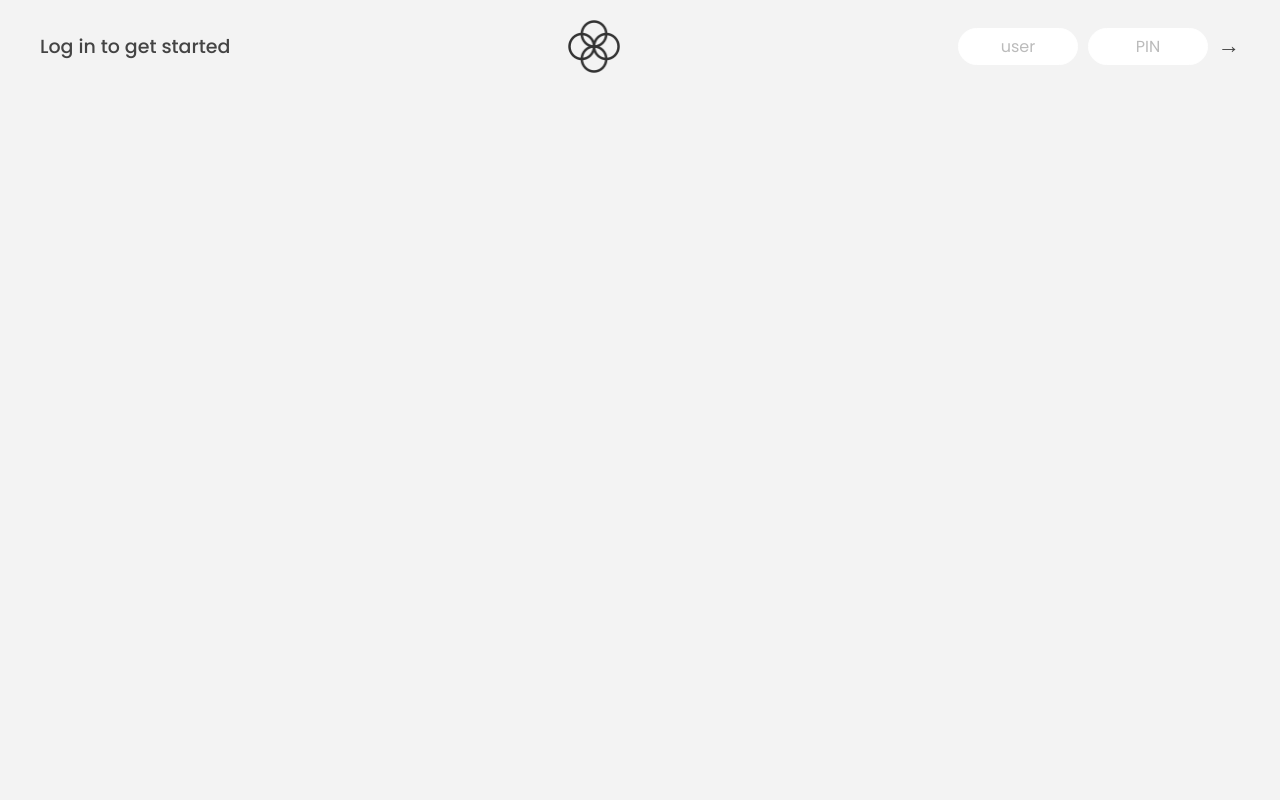
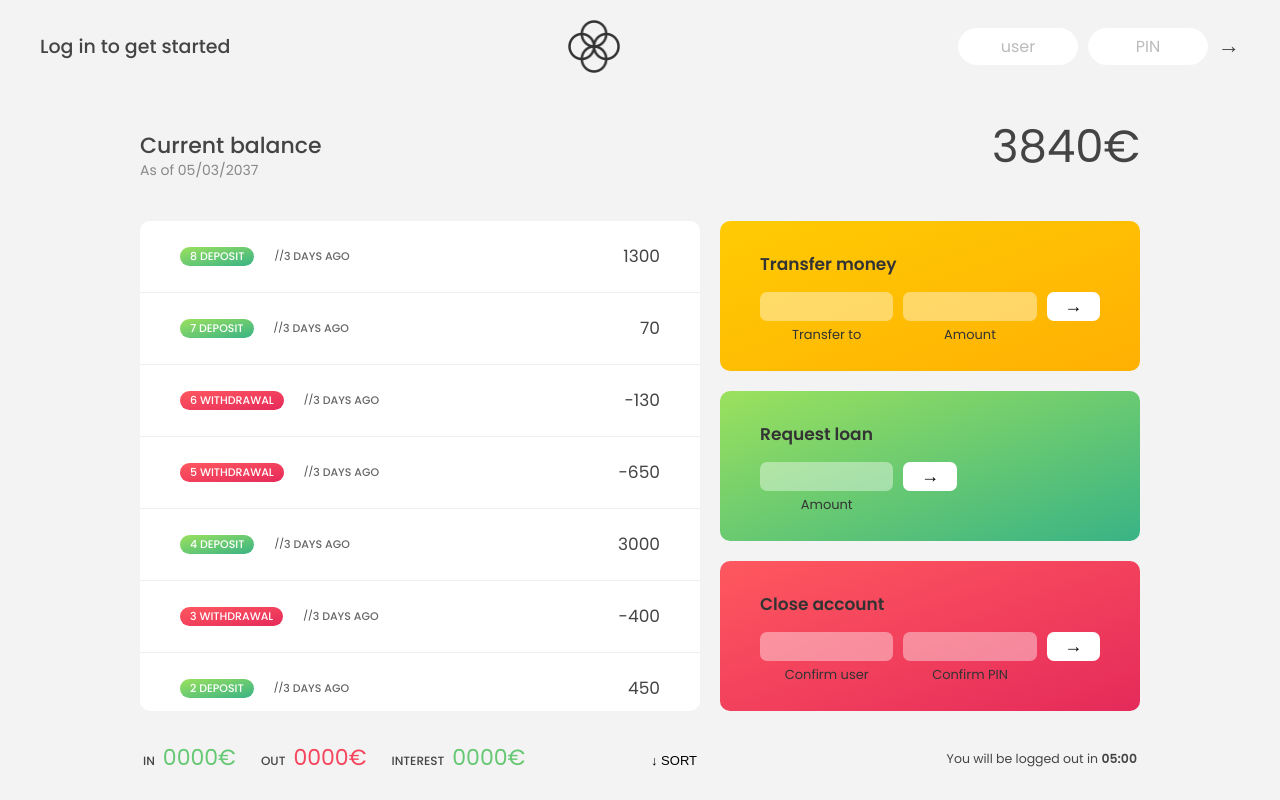
Before and after one commit to Pawasthi0512/Complete--Javascript, a plain HTML site: page Arrays-Bankist/index.html in a window 1280 px wide. Drawn offline with Linux system fonts and the light colour scheme.

Commit message:
We have developed functions for display account transactions, calculating global balance and generating user name

```diff
--- a/Arrays-Bankist/script.js
+++ b/Arrays-Bankist/script.js
@@ -61,6 +61,47 @@ const inputLoanAmount = document.querySelector('.form__input--loan-amount');
 const inputCloseUsername = document.querySelector('.form__input--user');
 const inputClosePin = document.querySelector('.form__input--pin');
 
+
+//............ displaying movements on website..................
+const displayMovements= function(movements){
+  containerMovements.innerHTML='';
+  // containerMovements.textContent=' ';
+  movements.forEach(function(mov,i){
+    const type=mov>0?'deposit':'withdrawal';
+    const html=
+    `<div class="movements__row">
+    <div class="movements__type movements__type--${type}">${i+1} ${type}</div>
+    // <div class="movements__date">3 days ago</div>
+    <div class="movements__value">${mov}</div>
+  </div>`
+  containerMovements.insertAdjacentHTML('afterbegin',html)
+  });
+}
+displayMovements(account1.movements);
+// ...................................................................
+
+
+//.................creating function for global Balance...............
+const calcDisplayBalance=function(movements){
+  const balance=movements.reduce(function(acc,cur){return(acc+cur)});
+  labelBalance.textContent=`${balance}€`;
+}
+calcDisplayBalance(account1.movements);
+//....................................................................
+
+//................creating username for each account holder............
+const createUserName=function(accs){
+  accs.forEach(function(acc){
+    acc.userName=acc.owner.toLocaleLowerCase().split(' ').map(function(name){ return(name[0])}).join('');
+  })
+}
+createUserName(accounts)
+// accounts.forEach(function(name){console.log(name.userName)});
+// const user='Steven Thomas Williams'
+// const userName=user.toLocaleLowerCase().split(' ').map(function(name){ return(name[0])}).join('');
+// console.log(userName);
+// ...................................................................
+
 /////////////////////////////////////////////////
 /////////////////////////////////////////////////
 // LECTURES
@@ -74,3 +115,59 @@ const currencies = new Map([
 const movements = [200, 450, -400, 3000, -650, -130, 70, 1300];
 
 /////////////////////////////////////////////////
+
+
+
+/*
+................Coding Challenge #1................
+Julia and Kate are doing a study on dogs. So each of them asked 5 dog owners
+about their dog's age, and stored the data into an array (one array for each). For
+now, they are just interested in knowing whether a dog is an adult or a puppy.
+A dog is an adult if it is at least 3 years old, and it's a puppy if it's less than 3 years
+old.
+Your tasks:
+Create a function 'checkDogs', which accepts 2 arrays of dog's ages
+('dogsJulia' and 'dogsKate'), and does the following things:
+1. Julia found out that the owners of the first and the last two dogs actually have
+cats, not dogs! So create a shallow copy of Julia's array, and remove the cat
+ages from that copied array (because it's a bad practice to mutate function
+parameters)
+2. Create an array with both Julia's (corrected) and Kate's data
+3. For each remaining dog, log to the console whether it's an adult ("Dog number 1
+is an adult, and is 5 years old") or a puppy ("Dog number 2 is still a puppy
+�
+")
+4. Run the function for both test datasets
+Test data:
+§ Data 1: Julia's data [3, 5, 2, 12, 7], Kate's data [4, 1, 15, 8, 3]
+§ Data 2: Julia's data [9, 16, 6, 8, 3], Kate's data [10, 5, 6, 1, 4]
+Hints: Use tools from all lectures in this section so far
+
+const dogsJulia=[3,5,2,12,7];
+const dogsKate=[4,1,15,8,3];
+
+const checkDogs=function(dogsJulia,dogsKate){
+
+  //1..
+  // const newDogsJulia=[...dogsJulia];
+  // const newDogsKate=[...dogsKate];
+  const newDogsJulia=dogsJulia.slice(1,dogsJulia.length-2);
+  const newDogsKate=dogsKate.slice(1,dogsKate.length-2);
+  console.log(newDogsJulia);
+  console.log(newDogsKate);
+  //2.
+  const newArr=[...newDogsJulia,...newDogsKate];
+  console.log(newArr);
+
+  newDogsJulia.forEach(function(dog,i){
+    dog>3&&console.log(`Dog number ${i+1} is an adult, and is ${dog} years old`);
+    dog<3&&console.log(`Dog number ${i+1} is a puppy, and is ${dog} years old`);
+  });
+  newDogsKate.forEach(function(dog,i){
+    dog>3&&console.log(`Dog number ${i+1} is an adult, and is ${dog} years old`);
+    dog<3&&console.log(`Dog number ${i+1} is an puppy, and is ${dog} years old`);
+  });
+
+}
+checkDogs(dogsJulia,dogsKate);
+*/
--- a/Arrays-Bankist/style.css
+++ b/Arrays-Bankist/style.css
@@ -94,7 +94,7 @@ nav {
   gap: 2rem;
 
   /* NOTE This creates the fade in/out anumation */
-  opacity: 0;
+  /* opacity: 0; */
   transition: all 1s;
 }
 
```
